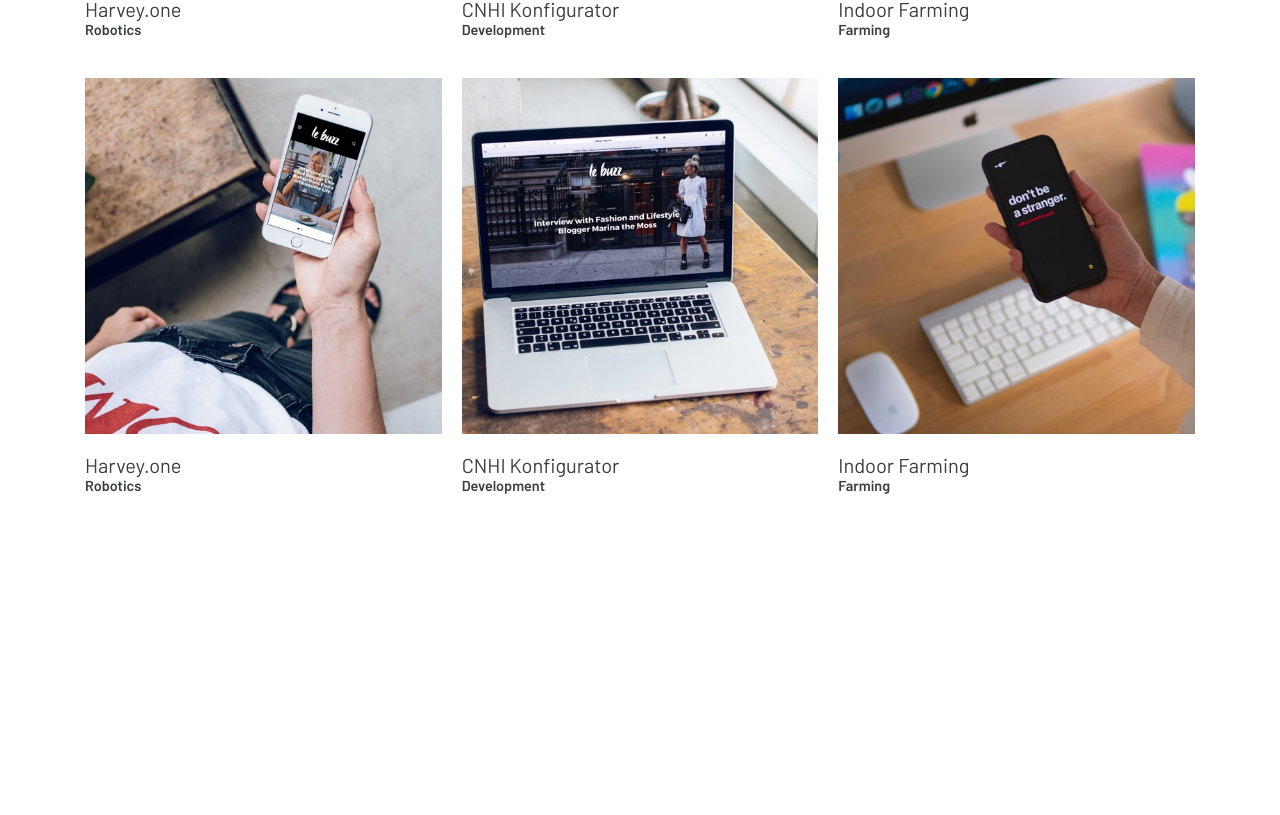
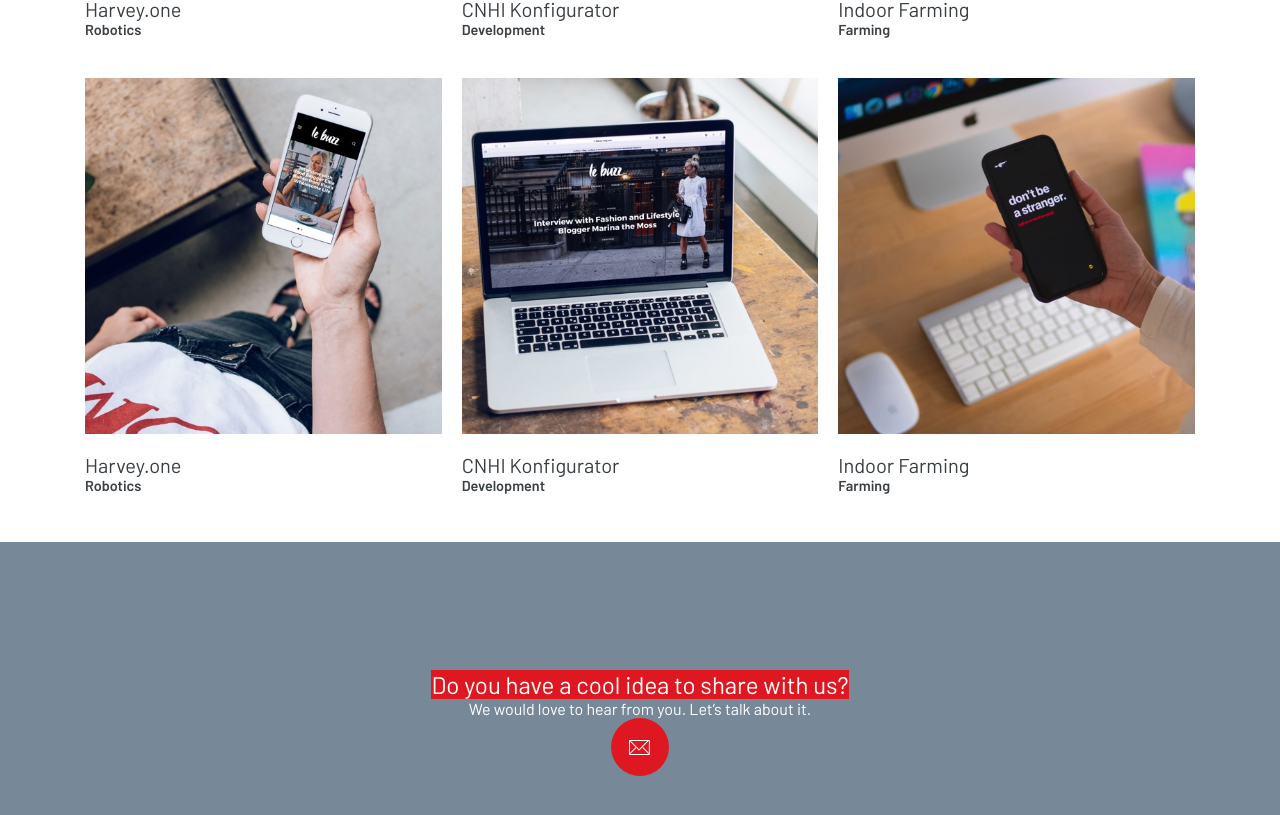
Before and after one commit to axlbert/schmiede-website-new, a Next.js app: page /work in a window 1280 px wide. Shown: the part 1003-1818 px from the top of the page. Before the commit the page ends 1535 px from the top, so only its background shows below. Built offline with nearby package versions, Linux system fonts and the light colour scheme.

Commit message:
init work footer

```diff
--- a/pages/work/index.js
+++ b/pages/work/index.js
@@ -7,7 +7,7 @@ export default function Work() {
   return (
     <div>
       <Nav />
-      <div className="container">
+      <div className="container mb-5">
         <header>
           <img className="Work-HeaderImage" src="/work/work.jpg" />
         </header>
@@ -52,13 +52,17 @@ export default function Work() {
             <div className="ProjectCard-Subtitle">Farming</div>
           </div>
         </div>
+      </div>
 
-
-        <br />
-        <br />
-
-
-      </div>
+      <footer className="Work-Footer">
+        <div className="Work-FooterTitle">
+          Do you have a cool idea to share with us?
+        </div>
+        <div className="Work-FooterSubtitle">
+          We would love to hear from you. Let’s talk about it.
+        </div>
+        <img src="/mail.svg" alt="Contact" />
+      </footer>
     </div>
   );
 }
--- a/pages/work/work.css
+++ b/pages/work/work.css
@@ -68,3 +68,15 @@
     grid-template-columns: 1fr 1fr 1fr;
   }
 }
+
+.Work-Footer {
+  padding: 8rem 0;
+  background-color: lightslategray;
+  color: white;
+  text-align: center;
+}
+.Work-FooterTitle {
+  display: inline-block;
+  font-size: 1.5rem;
+  background-color: #df1720;
+}
```
Also changed, not shown: public/mail.svg (added), public/work/footer.jpg (added).
